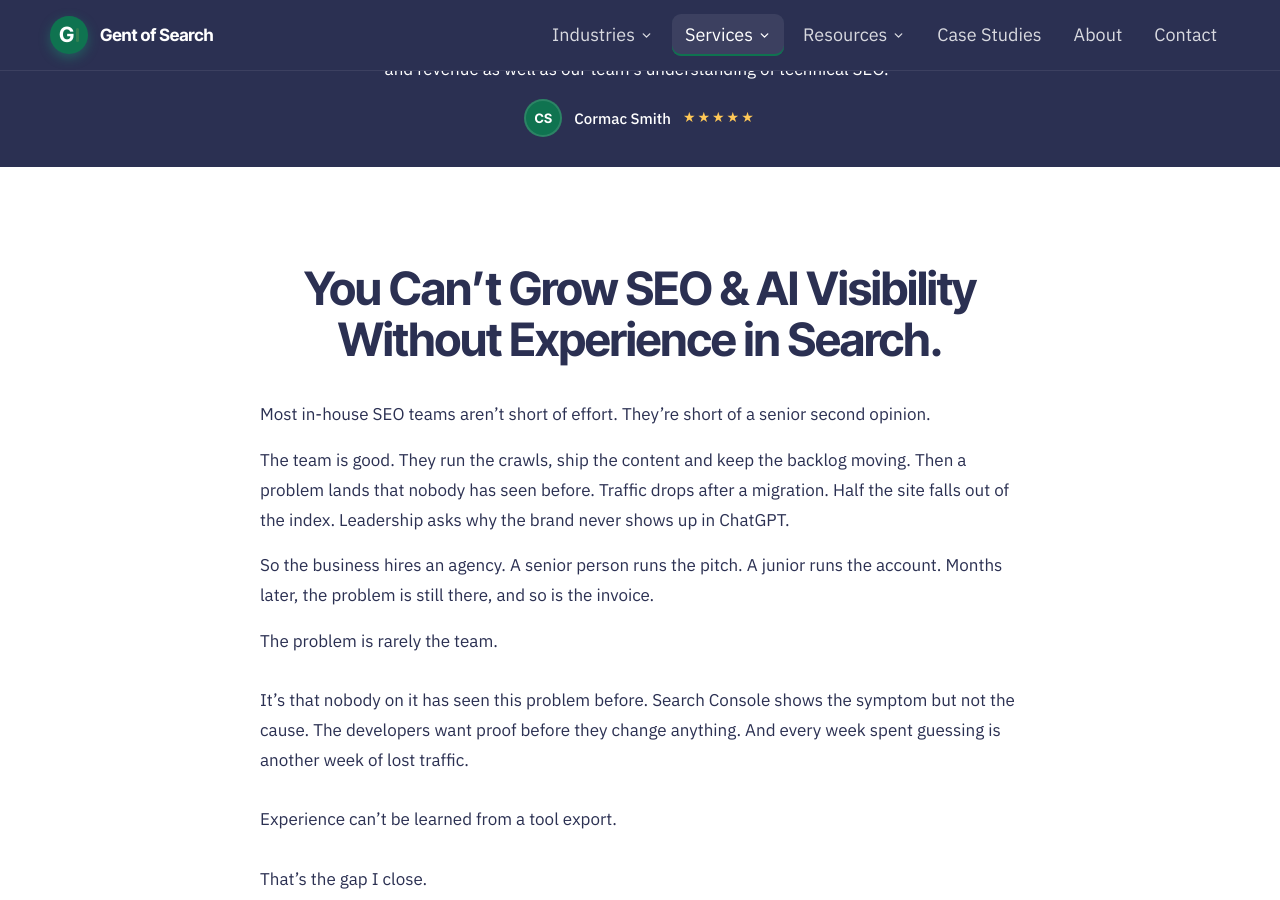
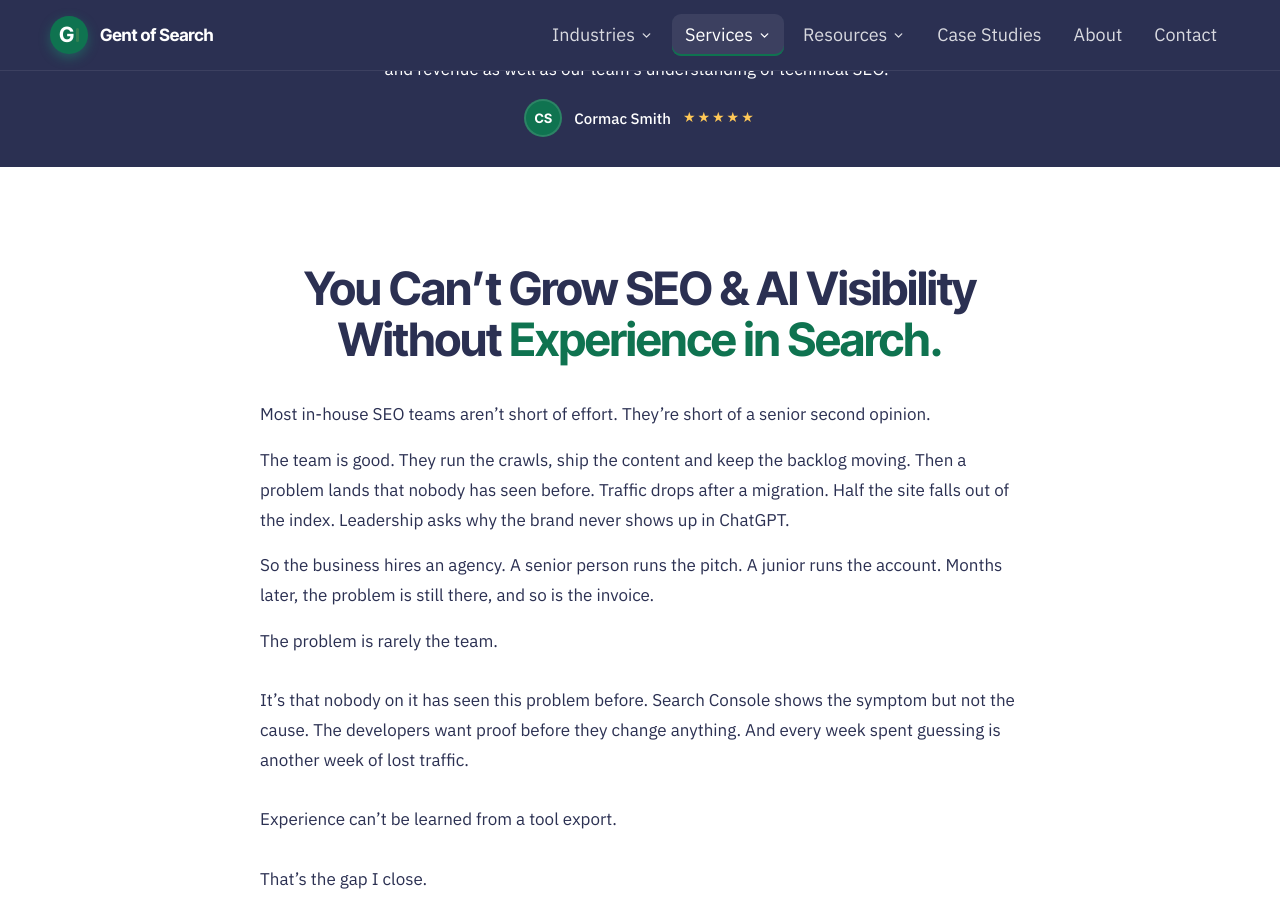
Before and after one commit to Gent-of-Search/gentofsearch.com, a Jekyll site: the page built from services/consultancy.html, in a window 1280 px wide and 900 px high, scrolled down 913 px. Built offline with Jekyll 4.4.1, drawn with Linux system fonts in a browser that asks for light colours.

Commit message:
Consultancy page: green highlight on heading
Co-Authored-By: Claude Opus 5.5 <noreply@anthropic.com>

```diff
--- a/services/consultancy.html
+++ b/services/consultancy.html
@@ -72,7 +72,7 @@ service: consultancy
   <!-- ===================== PROBLEM ===================== -->
   <section id="problem" style="padding:96px 0; background:#FFFFFF; scroll-margin-top:70px;">
     <div style="width:min(760px,100% - 48px); margin:0 auto;">
-      <h2 style="font-family:'Inter Tight',sans-serif; font-weight:700; text-align:center; font-size:clamp(30px,4vw,46px); line-height:1.1; letter-spacing:-0.025em; color:#2B3052; max-width:680px; margin:0 auto 36px;">You Can’t Grow SEO &amp; AI Visibility Without Experience in Search.</h2>
+      <h2 style="font-family:'Inter Tight',sans-serif; font-weight:700; text-align:center; font-size:clamp(30px,4vw,46px); line-height:1.1; letter-spacing:-0.025em; color:#2B3052; max-width:680px; margin:0 auto 36px;">You Can’t Grow SEO &amp; AI Visibility Without <span style="color:#0F7350;">Experience in Search.</span></h2>
       <div style="color:#2B3052; font-size:17px; line-height:1.75;">
         <p style="margin:0 0 16px;">Most in-house SEO teams aren’t short of effort. They’re short of a senior second opinion.</p>
         <p style="margin:0 0 16px;">The team is good. They run the crawls, ship the content and keep the backlog moving. Then a problem lands that nobody has seen before. Traffic drops after a migration. Half the site falls out of the index. Leadership asks why the brand never shows up in ChatGPT.</p>
```
